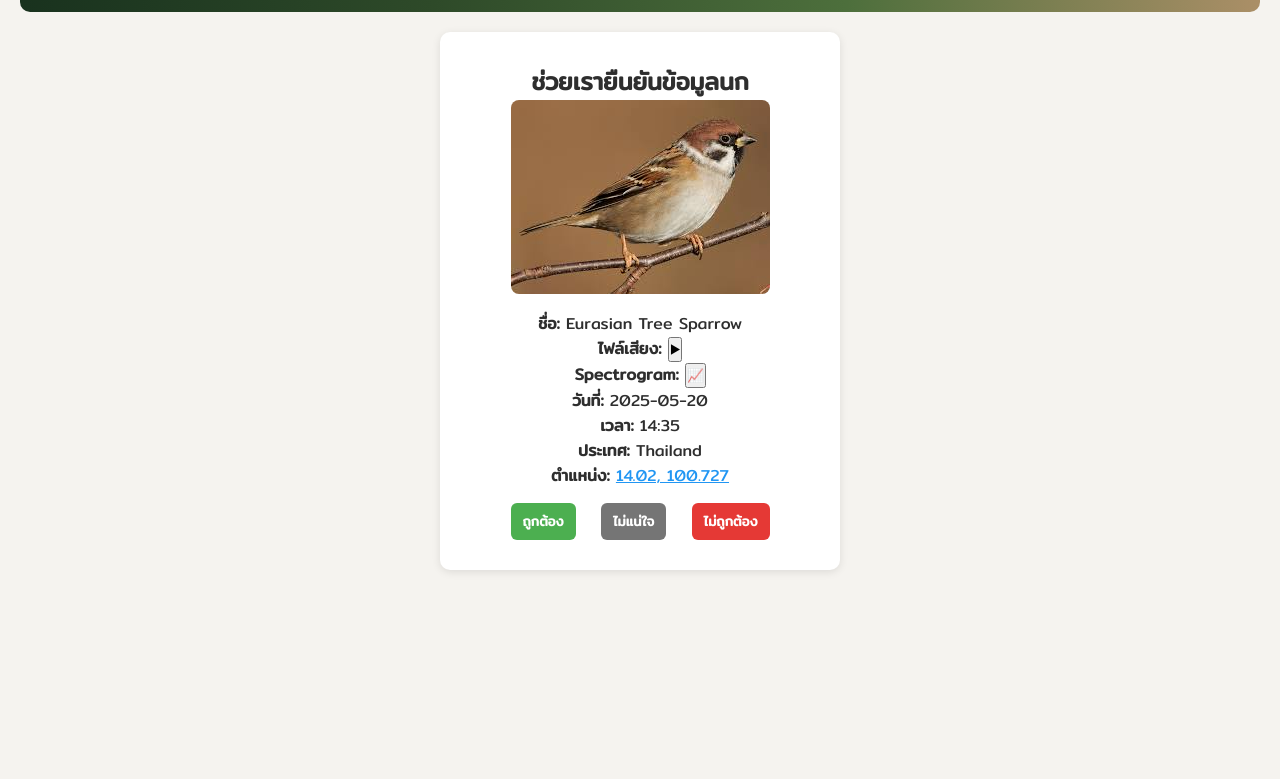
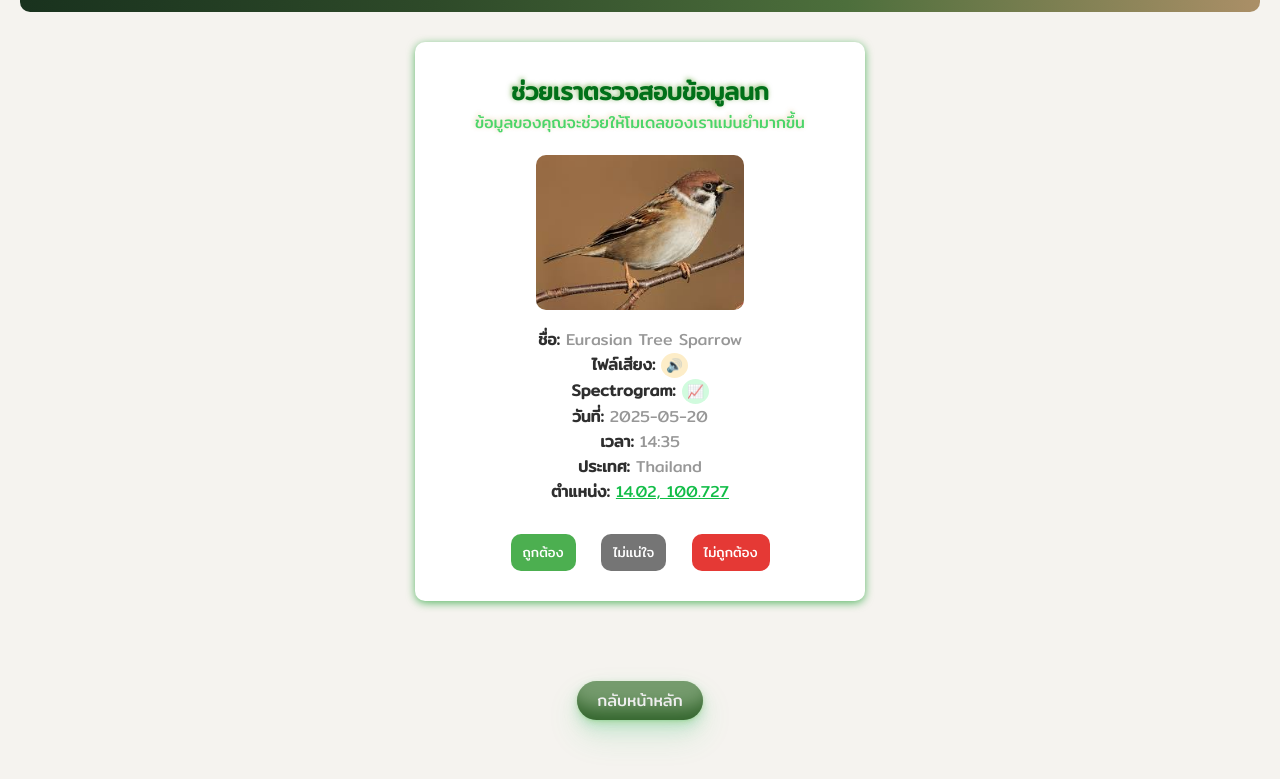
Before and after one commit to oilTS/FrontBubdyBird, a plain HTML site: page ask.html in a window 1280 px wide. Shown: the part 119-898 px from the top of the page. Before the commit the page ends 800 px from the top, so only its background shows below. Drawn offline with nearby package versions, Linux system fonts and the light colour scheme.

Commit message:
updated: all pages, mainly are done

```diff
--- a/ask.html
+++ b/ask.html
@@ -29,7 +29,8 @@
   </header>
 
   <main class="ask-container">
-    <h2>ช่วยเรายืนยันข้อมูลนก</h2>
+    <h2> ช่วยเราตรวจสอบข้อมูลนก </h2>
+    <p id="sub">ข้อมูลของคุณจะช่วยให้โมเดลของเราแม่นยำมากขึ้น</p>
     <div id="bird-card" class="card">
       <img id="bird-image" src="" alt="Bird Image" />
       <p><strong>ชื่อ:</strong> <span id="bird-species"></span></p>
@@ -39,7 +40,7 @@
       <p><strong>เวลา:</strong> <span id="bird-time">-</span></p>
       <p><strong>ประเทศ:</strong> <span id="bird-country">-</span></p>
       <p><strong>ตำแหน่ง:</strong>
-        <span id="bird-location" class="clickable-location">(14.02, 100.727)</span>
+        <span id="bird-location" class="clickable-location">-</span>
       </p>
       <div class="feedback-buttons">
         <button class="btn correct" onclick="submitFeedback('correct')">ถูกต้อง</button>
@@ -65,6 +66,8 @@
     </div>
   </div>
 
+  <div class="empty-d"><button class="home"><a href="index.html">กลับหน้าหลัก</a></button></div>
+
   <script src="https://unpkg.com/leaflet@1.9.4/dist/leaflet.js"></script>
   <script src="/script/ask.js"></script>
 </body>
--- a/css/ask.css
+++ b/css/ask.css
@@ -15,10 +15,10 @@ body {
   background: white;
   padding: 30px;
   border-radius: 10px;
-  box-shadow: 0 2px 8px rgba(0,0,0,0.1);
+  box-shadow: 0 2px 8px #06971ca2;
   text-align: center;
-  width: 400px;
-  margin: auto;
+  width: 450px;
+  margin: 30px auto;
   text-align: center;
   display: flex;
   justify-content: center;
@@ -26,14 +26,29 @@ body {
   flex-direction: column;
 }
 
+.ask-container h2 {
+  color: #017019;
+  text-shadow: -1px -1px 5px #408f0f98;
+}
+
+.ask-container #sub {
+  color: #4bd569;
+  padding: 0px 0px 20px 0px;
+  text-shadow: -1px -1px 5px #bb7f1155;
+}
+
+.ask-container span {
+  color: #979797;
+}
+
 .card img {
-  width: 100%;
-  border-radius: 8px;
+  width: 80%;
+  border-radius: 10px;
   margin-bottom: 10px;
 }
 
 .feedback-buttons {
-  margin-top: 15px;
+  margin-top: 30px;
   display: flex;
   justify-content: space-between;
 }
@@ -41,15 +56,19 @@ body {
 .btn {
   padding: 8px 12px;
   border: none;
-  border-radius: 6px;
+  border-radius: 10px;
   color: white;
   cursor: pointer;
-  font-weight: bold;
+  font-weight: normal;
 }
 
 .correct { background: #4caf50; }
 .unsure  { background: #757575; }
 .wrong   { background: #e53935; }
+
+.correct:hover { background-color: #08680b; }
+.unsure:hover  { background-color: #444444; }
+.wrong:hover   { background-color: #860907; }
 
 .popup-map-overlay {
   position: fixed;
@@ -80,8 +99,83 @@ body {
   font-weight: bold;
 }
 
-.clickable-location {
-  color: #2196f3;
+span.clickable-location {
+  color: #11bd47;
   text-decoration: underline;
   cursor: pointer;
 }
+
+.clickable-location:hover {
+  color: #a26b3e;
+}
+
+.empty-d {
+  display: block;
+  padding: 50px;
+  padding-bottom: 80px;
+  background-color: transparent;
+}
+
+.home {
+  display: flex;
+  background-color: #759b6d;
+  border-radius: 30px;
+  box-shadow: #0b4407a0 0 -25px 18px -14px inset,
+  rgba(44, 187, 99, .15) 0 1px 2px,rgba(168, 187, 44, 0.15) 0 2px 4px,
+  rgba(44, 187, 99, .15) 0 4px 8px,rgba(44, 187, 99, .15) 0 8px 16px,
+  rgba(44, 187, 99, .15) 0 16px 32px;
+  cursor: pointer;
+  padding: 7px 20px;
+  transition: all 0.5s;
+  border: 0;
+  touch-action: manipulation;
+  margin-top: 0px;
+  margin: auto;
+  align-items: end;
+}
+
+.home a {
+  font-weight: lighter;
+  color: #eeeeee;
+  font-size: 16px;
+  user-select: none;
+  text-align: center;
+  text-decoration: none;
+}
+
+.home:hover {
+  background-color: #b09b7a;
+  box-shadow: rgba(122, 73, 4, 0.607) 0 -25px 18px -14px inset,
+  rgba(187, 127, 44, 0.25) 0 1px 2px,rgba(187, 134, 44, 0.25) 0 2px 4px,
+  rgba(165, 187, 44, 0.25) 0 4px 8px,rgba(185, 187, 44, 0.149) 0 8px 16px,
+  rgba(187, 156, 44, 0.166) 0 16px 32px;
+  transform: scale(1.05);
+}
+
+.home img {
+  width: 25px;
+  filter: brightness(0) invert(1);
+}
+
+.play-btn, #open-spectrogram {
+  border: 0;
+  border-radius: 100%;
+  padding: 5px;
+  background-color: #fdedc8;
+  transition: all 0.2s;
+  font-family: 'Apple Color Emoji', 'Segoe UI Emoji', 'Noto Color Emoji', sans-serif;
+}
+
+.play-btn:hover {
+  background-color: #d2baa1;
+  box-shadow: 0 0 5px #70360374;
+}
+
+#open-spectrogram {
+  background-color: #d1fbde;
+}
+
+#open-spectrogram:hover {
+  background-color: #a4d7b4;
+  box-shadow: 0 0 5px #08700374;
+}
--- a/css/dashboard.css
+++ b/css/dashboard.css
@@ -29,7 +29,7 @@ h2 {
 }
 
 .clickable-location:hover {
-  color: #5e2d06;
+  color: #a26b3e;
 }
 
 .table-wrapper {
--- a/css/style.css
+++ b/css/style.css
@@ -193,9 +193,9 @@ body {
 .flex-container {
   display: flex;
   flex-wrap: wrap;
-  gap: 20px;
+  gap: 15px;
   justify-content: space-between;
-  padding: 40px 25px 40px 25px;
+  padding: 50px 25px 50px 25px;
   background-color: #92be86;
 }
 
@@ -203,10 +203,9 @@ body {
 .table-card {
   flex: 1 1 48%;
   background-color: #fefefe;
-  padding: 15px;
+  padding: 20px;
   border-radius: 20px;
   box-shadow: 0 2px 8px #0a6e0192;
-  margin: 5px ;
 }
 
 .map-card h3,
@@ -219,7 +218,7 @@ body {
 
 #map {
   width: 100%;
-  height: 350px;
+  height: 450px;
   border-radius: 15px;
   margin-top: 10px;
 }
@@ -303,7 +302,7 @@ tr:nth-child(even) {
   margin: 0 5px;
   padding: 8px;
   border: none;
-  border-radius: 6px;
+  border-radius: 10px;
   color: white;
   font-weight: bold;
   cursor: pointer;
@@ -312,6 +311,10 @@ tr:nth-child(even) {
 .correct { background: #4caf50; }
 .unsure { background: #757575; }
 .wrong { background: #e53935; }
+
+.correct:hover { background-color: #08680b; }
+.unsure:hover  { background-color: #444444; }
+.wrong:hover   { background-color: #860907; }
 
 div .more-link {
   display: flex;
@@ -358,9 +361,13 @@ div .more-link {
 }
 
 .clickable-location {
-  color: #057d2b;
+  color: #11bd47;
   text-decoration: underline;
   cursor: pointer;
+}
+
+.clickable-location:hover {
+  color: #a26b3e;
 }
 
 footer {
--- a/script/ask.js
+++ b/script/ask.js
@@ -1,12 +1,18 @@
 //nav bar when scrolled
 window.addEventListener("scroll", () => {
   const nav = document.querySelector("header");
-  if (window.scrollY > 50) {
+  if (window.scrollY >= 100) {
     nav.classList.add("scrolled");
   } else {
     nav.classList.remove("scrolled");
   }
 });
+if (window.innerWidth <= 768) {
+  const nDrop = document.querySelector('.n-drop');
+  nDrop.addEventListener('click', () => {
+    document.querySelector('header').classList.toggle('open');
+  });
+}
 
 let currentIndex = 0;
 let birdData = [];
@@ -32,23 +38,27 @@ function loadBird(index) {
   }
 
   const playBtn = document.getElementById("bird-audio-btn");
-  playBtn.textContent = "▶";
+  playBtn.textContent = " 🔊 ";
   playBtn.onclick = () => {
     if (currentAudio) {
       currentAudio.pause();
-      playBtn.textContent = "▶";
+      playBtn.textContent = "🔈";
     }
     const audio = new Audio("audio/" + bird.file);
     currentAudio = audio;
-    audio.play();
-    playBtn.textContent = "⏸";
+    if (audio.paused) {
+      audio.play();
+      playBtn.textContent = "🎵";
+    } else {
+      audio.pause();
+      playBtn.textContent = "🔈";
+    }
     audio.onended = () => {
-      playBtn.textContent = "▶";
+      playBtn.textContent = "🔊";
       currentAudio = null;
     };
   };
 }
-
 function submitFeedback(choice) {
   const bird = birdData[currentIndex];
   const now = new Date();
@@ -74,6 +84,7 @@ function submitFeedback(choice) {
   } else {
     alert("ขอบคุณสำหรับ feedback!");
     document.getElementById("bird-card").style.display = "none";
+
   }
 }
 
--- a/script/script.js
+++ b/script/script.js
@@ -158,7 +158,7 @@ document.addEventListener("DOMContentLoaded", function () {
             <td><button class="play-btn" data-src="audio/${item.file}"> 🔊 </button></td>
             <td>${item.species}</td>
             <td>${item.country || 'Thailand'}</td>
-            <td><span class="clickable-location" data-lat="${lat}" data-lng="${lng}" style="color:#2196f3; text-decoration:underline; cursor:pointer;">
+            <td><span class="clickable-location" data-lat="${lat}" data-lng="${lng}">
               ${item.location}
             </span></td>
           `;
```
